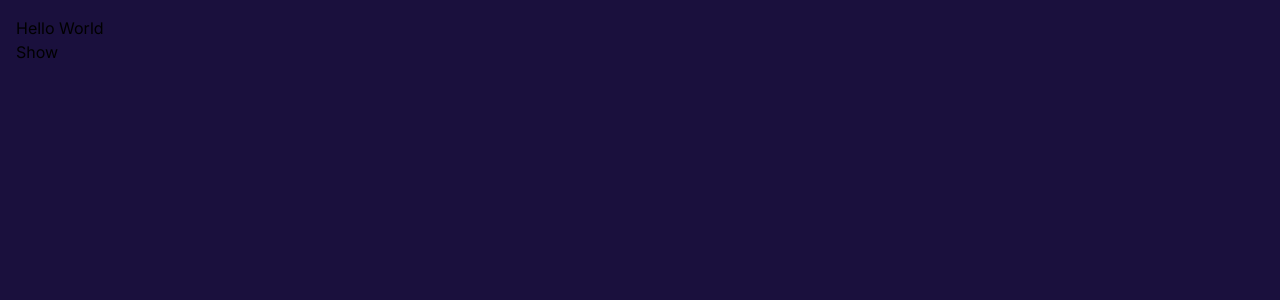
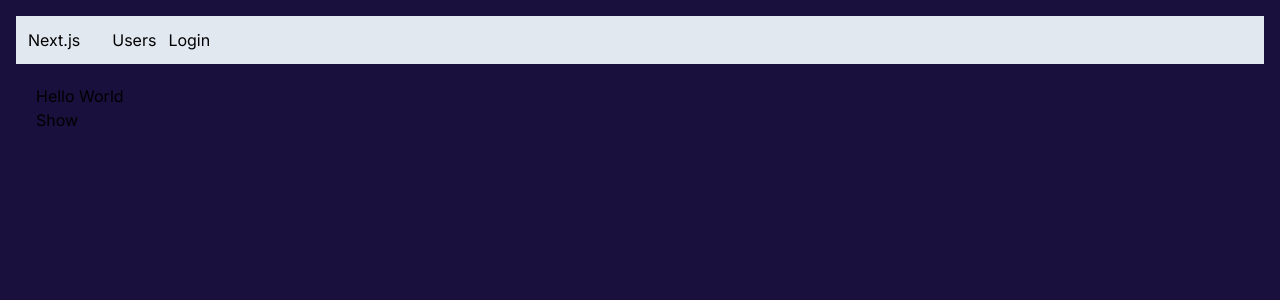
Before and after one commit to Dev-Elo-1505/NextJs-Course, a Next.js app: page / in a window 1280 px wide. Shown: the top 300 px of the page. Built offline with nearby package versions, Linux system fonts and the light colour scheme; no server answers.

Commit message:
Accessing sessions on the client

```diff
--- a/app/NavBar.tsx
+++ b/app/NavBar.tsx
@@ -1,19 +1,24 @@
-'use client';
-
-
-import Link from 'next/link'
-import React from 'react'
+"use client";
+import { useSession } from "next-auth/react";
+import Link from "next/link";
+import React from "react";
 
 const NavBar = () => {
-
+  const { status, data: session } = useSession();
 
   return (
-    <div className='flex bg-slate-200 p-3 space-x-3'>
-      <Link href="/" className='mr-5'>Next.js</Link>
+    <div className="flex bg-slate-200 p-3 space-x-3">
+      <Link href="/" className="mr-5">
+        Next.js
+      </Link>
       <Link href="/users">Users</Link>
-      <Link href="/api/auth/signin">Login</Link>
+      { status === 'loading' && <div>Loading...</div>}
+      {status === "authenticated" && <div>{session.user!.name}</div>}
+      {status === "unauthenticated" && (
+        <Link href="/api/auth/signin">Login</Link>
+      )}
     </div>
-  )
-}
+  );
+};
 
-export default NavBar
+export default NavBar;
--- /dev/null
+++ b/app/auth/Provider.tsx
@@ -0,0 +1,12 @@
+'use client'
+
+import React, { ReactNode } from 'react'
+import { SessionProvider } from 'next-auth/react'
+
+const AuthProvider = ({ children }: { children: ReactNode}) => {
+  return (
+    <SessionProvider>{children}</SessionProvider>
+  )
+}
+
+export default AuthProvider
--- a/app/layout.tsx
+++ b/app/layout.tsx
@@ -1,6 +1,9 @@
 import type { Metadata } from "next";
 import { Inter } from "next/font/google";
 import "./globals.css";
+import NavBar from "./NavBar";
+import AuthProvider from "./auth/Provider";
+
 
 const inter = Inter({ subsets: ["latin"] });
 
@@ -16,7 +19,12 @@ export default function RootLayout({
 }>) {
   return (
     <html lang="en" data-theme="synthwave">
-      <body className={inter.className}>{children}</body>
+      <body className={inter.className}>
+        <AuthProvider>
+        <NavBar />
+        <main className="p-5">{children}</main>
+        </AuthProvider>
+      </body>
     </html>
   );
 }
```
